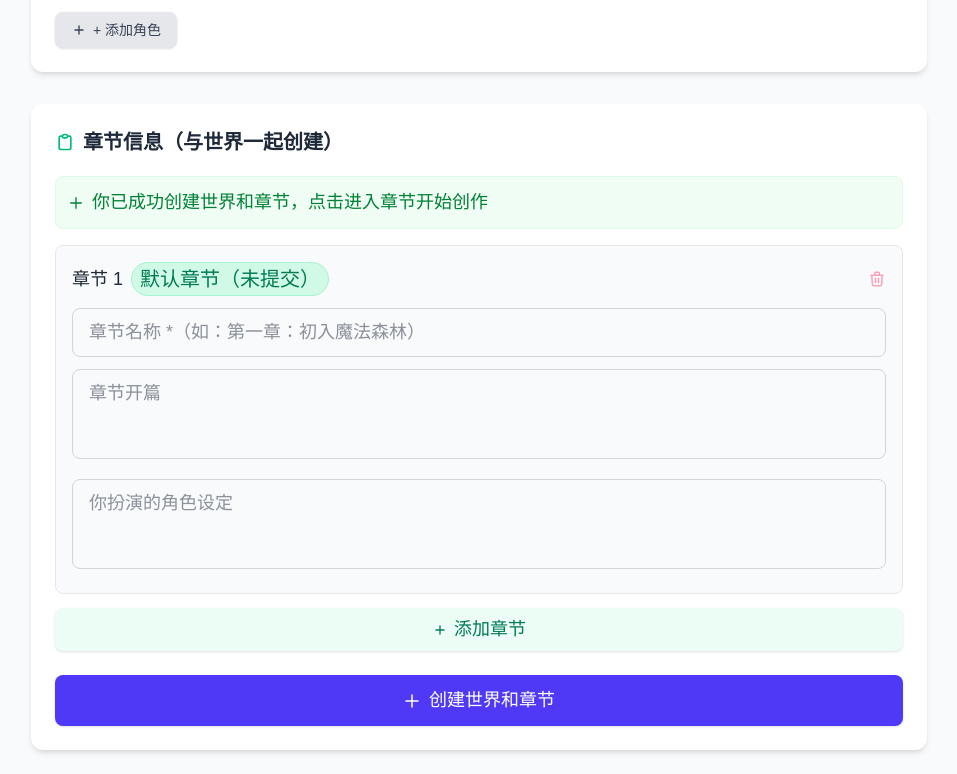
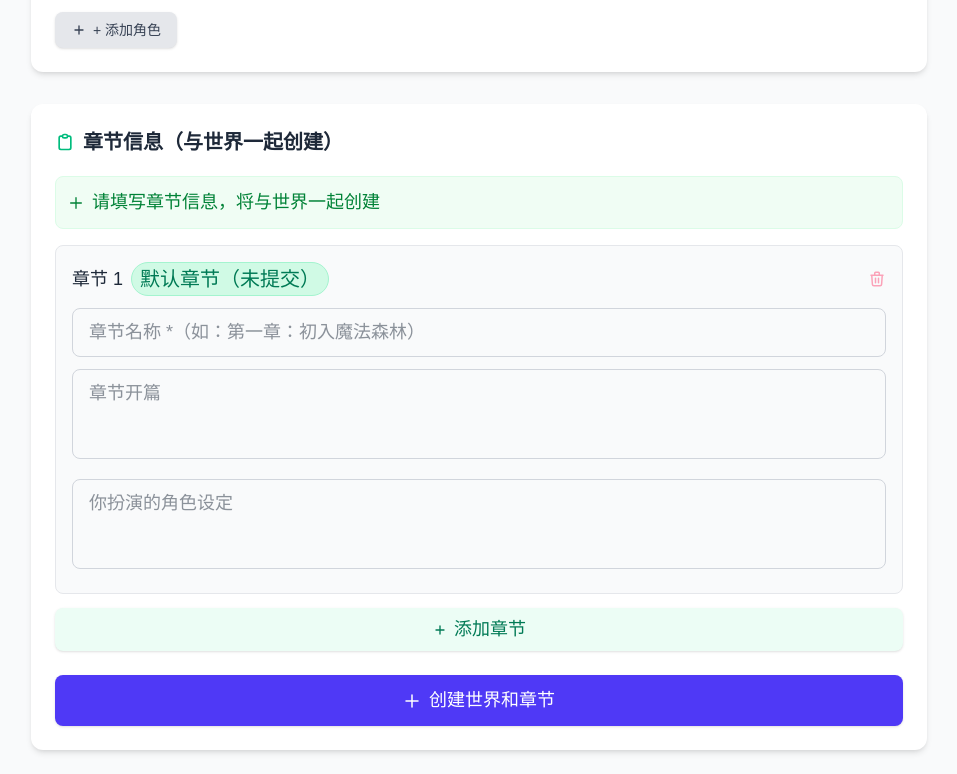
Before and after one commit to Xiangbingyu/ai-fantasy-assistant-frontend, a Next.js app: page /hall/1/world-chapters in a window 1280 px wide. Shown: the part 2381-3155 px from the top of the page, without its empty margins (161-1118 px from the left). Built offline with nearby package versions, Linux system fonts and the light colour scheme.

Commit message:
fix: 修正章节创建成功后的提示信息
将“你已成功创建世界和章节，点击进入章节开始创作”修改为“请填写章节信息，将与世界一起创建”，以更准确地反映当前操作状态

```diff
--- a/app/hall/[userId]/world-chapters/page.tsx
+++ b/app/hall/[userId]/world-chapters/page.tsx
@@ -1042,7 +1042,7 @@ export default function WorldChaptersPage() {
               <svg className="w-4 h-4 inline-block mr-2" fill="none" stroke="currentColor" viewBox="0 0 24 24">
                 <path strokeLinecap="round" strokeLinejoin="round" strokeWidth="2" d="M12 4v16m8-8H4"></path>
               </svg>
-              你已成功创建世界和章节，点击进入章节开始创作
+              请填写章节信息，将与世界一起创建
             </div>
           )}
 
```
